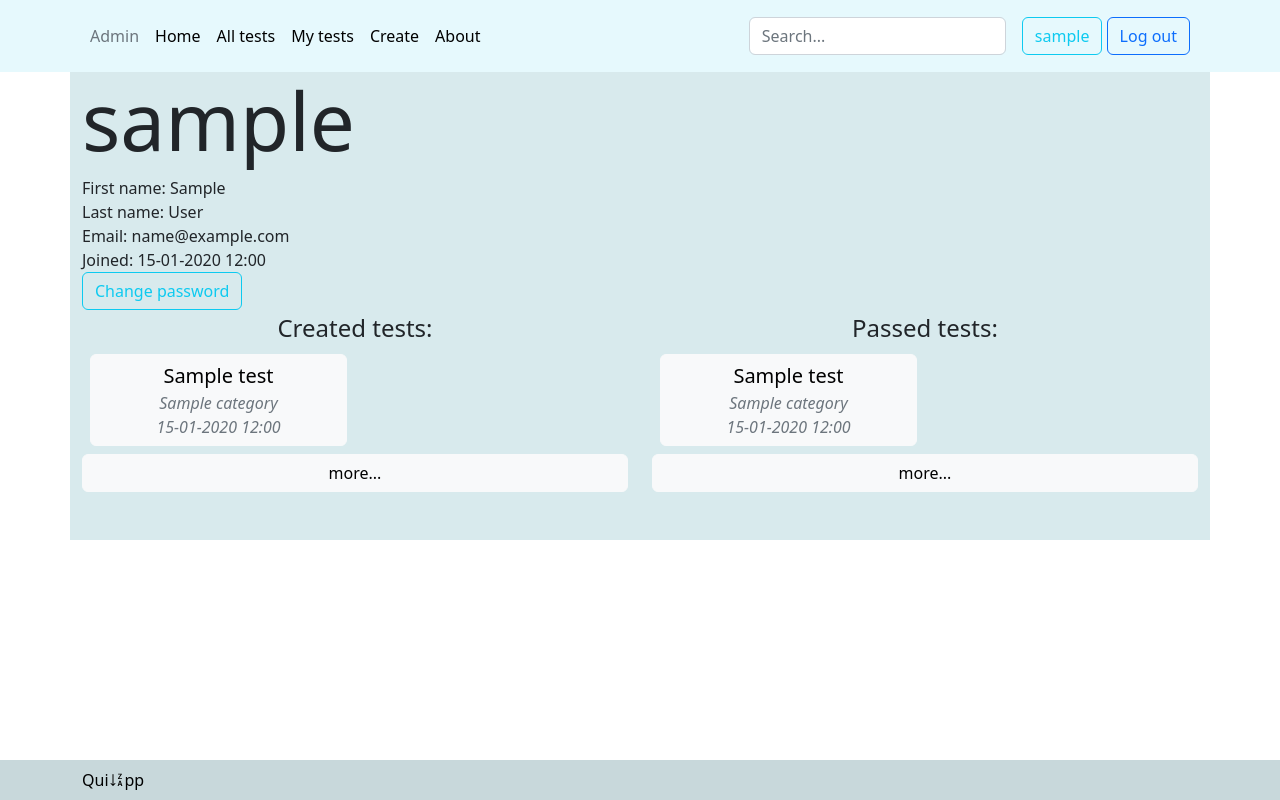
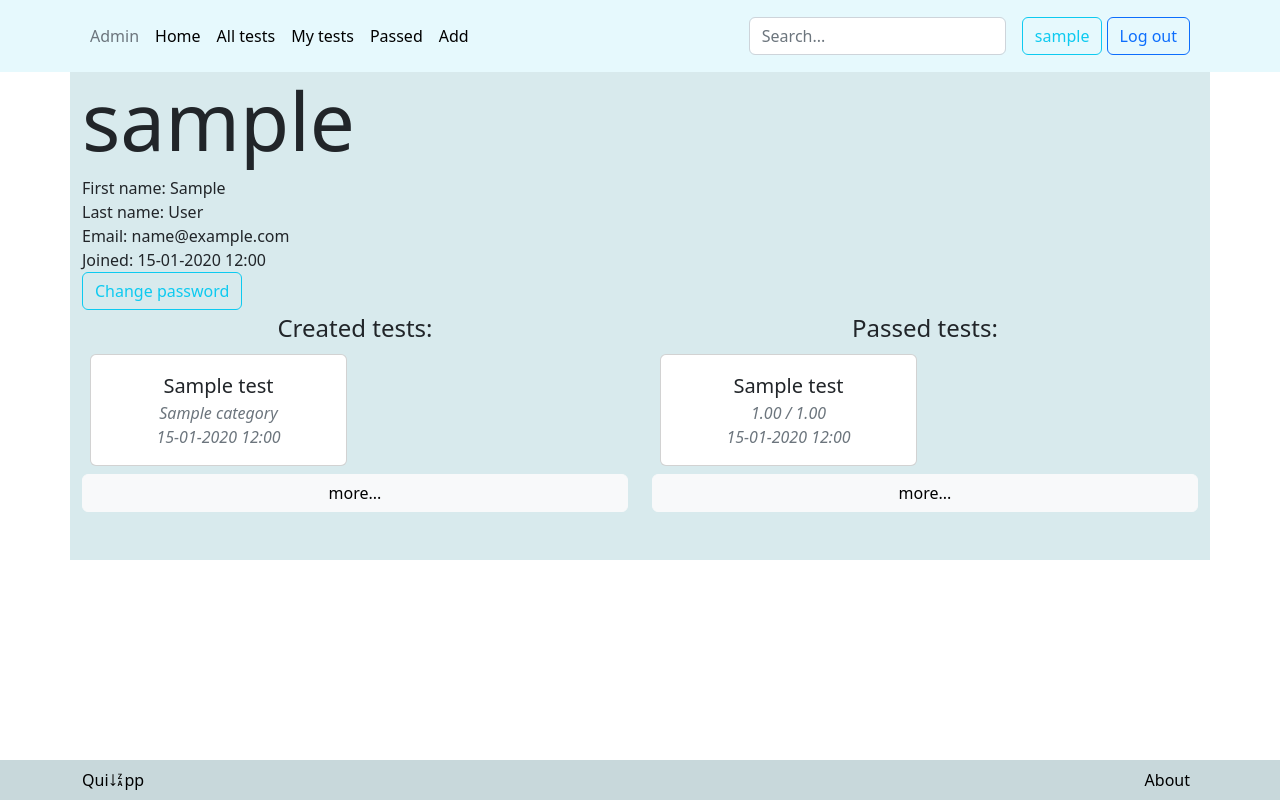
Before and after one commit to embu08/quizapp, a Django app: page /users/1/my-profile/ in a window 1280 px wide. Run offline with Django 4.2, Linux system fonts and the light colour scheme; a user stored in the database is signed in; tables that the repository leaves empty hold one stand-in row (values such as "Sample post").

Commit message:
added passed_tests.html and PassedTestView, and functionality in pass_test to adding passed tests;

```diff
--- a/quizapp/main_app/models.py
+++ b/quizapp/main_app/models.py
@@ -63,6 +63,7 @@ class PassedTests(models.Model):
     user = models.ForeignKey(settings.AUTH_USER_MODEL,
                              null=True, blank=True, on_delete=models.CASCADE)
     grade = models.DecimalField(max_digits=5, decimal_places=2)
+    max_grade = models.DecimalField(max_digits=5, decimal_places=2)
     data_passed = models.DateTimeField(auto_now=True)
 
     def __str__(self):
--- a/quizapp/main_app/templates/main_app/base.html
+++ b/quizapp/main_app/templates/main_app/base.html
@@ -19,6 +19,11 @@
           right: 20px;
           display: none;
         }
+
+
+
+
+
 
 
 
@@ -63,9 +68,9 @@
                 <li><a href="{% url 'tests:tests' %}" class="nav-link px-2 text-black">All tests</a></li>
                 {% if user.is_authenticated %}
                 <li><a href="{% url 'tests:my_tests' %}" class="nav-link px-2 text-black">My tests</a></li>
-                <li><a href="{% url 'tests:add' %}" class="nav-link px-2 text-black">Create</a></li>
+                <li><a href="{% url 'tests:passed_tests' %}" class="nav-link px-2 text-black">Passed</a></li>
+                <li><a href="{% url 'tests:add' %}" class="nav-link px-2 text-black">Add</a></li>
                 {% endif %}
-                <li><a href="#" class="nav-link px-2 text-black">About</a></li>
             </ul>
 
             <form class="col-12 col-lg-auto mb-3 mb-lg-0 me-lg-3" role="search">
@@ -75,7 +80,7 @@
 
             <div class="text-end">
                 {% if user.is_authenticated %}
-                <a class="btn btn-outline-info" href="{% url 'users:my_profile' request.user.pk %}">{{ request.user }}</a>
+                <a class="btn btn-outline-info" href="{% url 'users:my_profile' request.user.pk %}">{{request.user}}</a>
                 <a class="btn btn-outline-primary me-2" href="{% url 'users:logout' %}">Log out</a>
                 {% else %}
                 <a class="btn btn-outline-info" href="{% url 'users:sign_up' %}">Sign up</a>
@@ -129,7 +134,7 @@
 
 <!-- footer -->
 <footer class="mt-auto" style="background-color: #C8D8DB">
-    <div class="container py-2">
+    <div class="container py-2 d-flex justify-content-between">
         <a href="/" class="d-flex align-items-center mb-2 mb-lg-0 text-black text-decoration-none">
             Qui
             <svg xmlns="http://www.w3.org/2000/svg" width="16" height="16" fill="currentColor"
@@ -141,6 +146,7 @@
             </svg>
             pp
         </a>
+        <a href="#" class="nav-link px-2 text-black">About</a>
     </div>
 </footer>
 <!-- end block footer -->
@@ -185,6 +191,11 @@ function backToTop() {
 
 
 
+
+
+
+
+
 </script>
 </body>
 </html>
--- a/quizapp/main_app/templates/main_app/result.html
+++ b/quizapp/main_app/templates/main_app/result.html
@@ -49,6 +49,6 @@
 
 <span>Total questions: {{ total }} <br>
     Correct answers: {{ correct }} <br>
-    {{ correct|divide:total }}% correct answers.</span>
+</span>
 
 {% endblock %}
--- a/quizapp/main_app/templates/main_app/show_my_tests_list.html
+++ b/quizapp/main_app/templates/main_app/show_my_tests_list.html
@@ -66,7 +66,7 @@
 
 </div>
 {% else %}
-<h1 class="display-1">You didn't add any tests yet :(</h1>
+<h1 class="display-1">You haven't added any tests yet</h1>
 {% endif %}
 
 {% endblock %}
--- a/quizapp/main_app/urls.py
+++ b/quizapp/main_app/urls.py
@@ -11,6 +11,7 @@ urlpatterns = [
     path('tests/add/', AddTestView.as_view(), name='add'),
     path('tests/<int:pk>/', TestDetailView.as_view(), name='test_detail'),
     path('tests/<int:pk>/pass/', pass_test, name='pass_test'),
+    path('tests/passed_tests/', PassedTestView.as_view(), name='passed_tests'),
     path('tests/<int:pk>/edit/', UpdateTestView.as_view(), name='test_edit'),
     path('tests/<int:pk>/questions/edit/', TestQuestionsEditView.as_view(), name='test_questions_edit'),
 ]
--- a/quizapp/users/templates/users/user_detail.html
+++ b/quizapp/users/templates/users/user_detail.html
@@ -16,16 +16,17 @@
         <div class="text-center col-12 fs-4 mb-2">Created tests:</div>
         <div class="row m-0">
             {% for t in created_tests %}
-            <a class="col-6 text-center px-2 pb-2 d-flex align-items-stretch" href="{% url 'tests:test_detail' t.pk %}"
-               style="text-decoration: none">
-                <div class="btn btn-light col-12">
-                    <div class="fs-5">{{ t.name }}</div>
-                    {% if t.category %}
-                    <div class="text-secondary fs-6"><i>{{ t.category }}</i></div>
-                    {% endif %}
-                    <div class="text-secondary"><i>{{ t.time_update | date:"d-m-Y H:i"}}</i></div>
+            <div class="col-6 text-center px-2 pb-2 d-flex align-items-stretch">
+                <div class="card col-12">
+                    <div class="card-body text-dark">
+                        <a class="fs-5 text-dark" href="{% url 'tests:test_detail' t.pk %}" style="text-decoration: none">{{ t.name }}</a>
+                        {% if t.category %}
+                        <div class="text-secondary fs-6"><i>{{ t.category }}</i></div>
+                        {% endif %}
+                        <div class="text-secondary"><i>{{ t.time_update | date:"d-m-Y H:i"}}</i></div>
+                    </div>
                 </div>
-            </a>
+            </div>
             {% endfor %}
             <a href="{% url 'tests:my_tests' %}" class="col-12 btn btn-light">more...</a>
         </div>
@@ -34,19 +35,19 @@
     <div class="col-6">
         <div class="text-center col-12 fs-4 mb-2">Passed tests:</div>
         <div class="row m-0">
-            {% for t in created_tests %}
-            <a class="col-6 text-center px-2 pb-2 d-flex align-items-stretch" href="{% url 'tests:test_detail' t.pk %}"
-               style="text-decoration: none">
-                <div class="btn btn-light col-12">
-                    <div class="fs-5">{{ t.name }}</div>
-                    {% if t.category %}
-                    <div class="text-secondary fs-6"><i>{{ t.category }}</i></div>
-                    {% endif %}
-                    <div class="text-secondary"><i>{{ t.time_update | date:"d-m-Y H:i"}}</i></div>
+            {% for t in passed_tests %}
+            <div class="col-6 text-center px-2 pb-2 d-flex align-items-stretch"
+                 style="text-decoration: none">
+                <div class="card col-12">
+                    <div class="card-body">
+                        <div class="fs-5">{{ t.test }}</div>
+                        <div class="text-secondary fs-6"><i>{{ t.grade }} / {{ t.max_grade }}</i></div>
+                        <div class="text-secondary"><i>{{ t.data_passed | date:"d-m-Y H:i"}}</i></div>
+                    </div>
                 </div>
-            </a>
+            </div>
             {% endfor %}
-            <a href="{% url 'tests:my_tests' %}" class="col-12 btn btn-light">more...</a>
+            <a href="{% url 'tests:passed_tests' %}" class="col-12 btn btn-light">more...</a>
         </div>
     </div>
 </div>
--- a/quizapp/users/views.py
+++ b/quizapp/users/views.py
@@ -53,6 +53,7 @@ class MyProfileView(DetailView):
     def get_context_data(self, *args, **kwargs):
         context = super().get_context_data(**kwargs)
         context['created_tests'] = Test.objects.filter(owner=self.request.user.pk).order_by('-time_update')[:6]
+        context['passed_tests'] = PassedTests.objects.filter(user=self.request.user.pk).order_by('-data_passed')[:6]
         return context
 
 
```
Also changed, not shown: quizapp/main_app/templates/main_app/passed_tests.html (added, +36 -0 lines), quizapp/main_app/views.py (+19 -1 lines).
